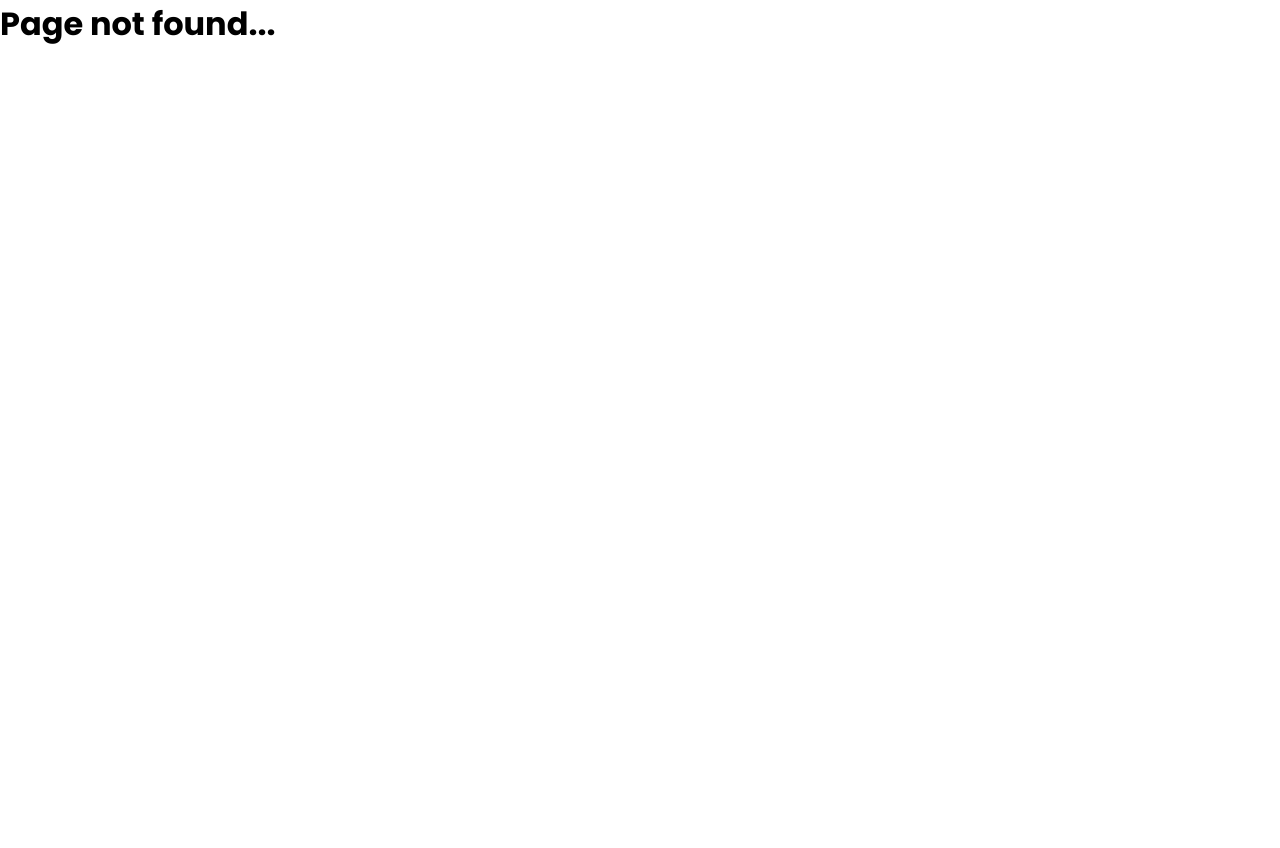
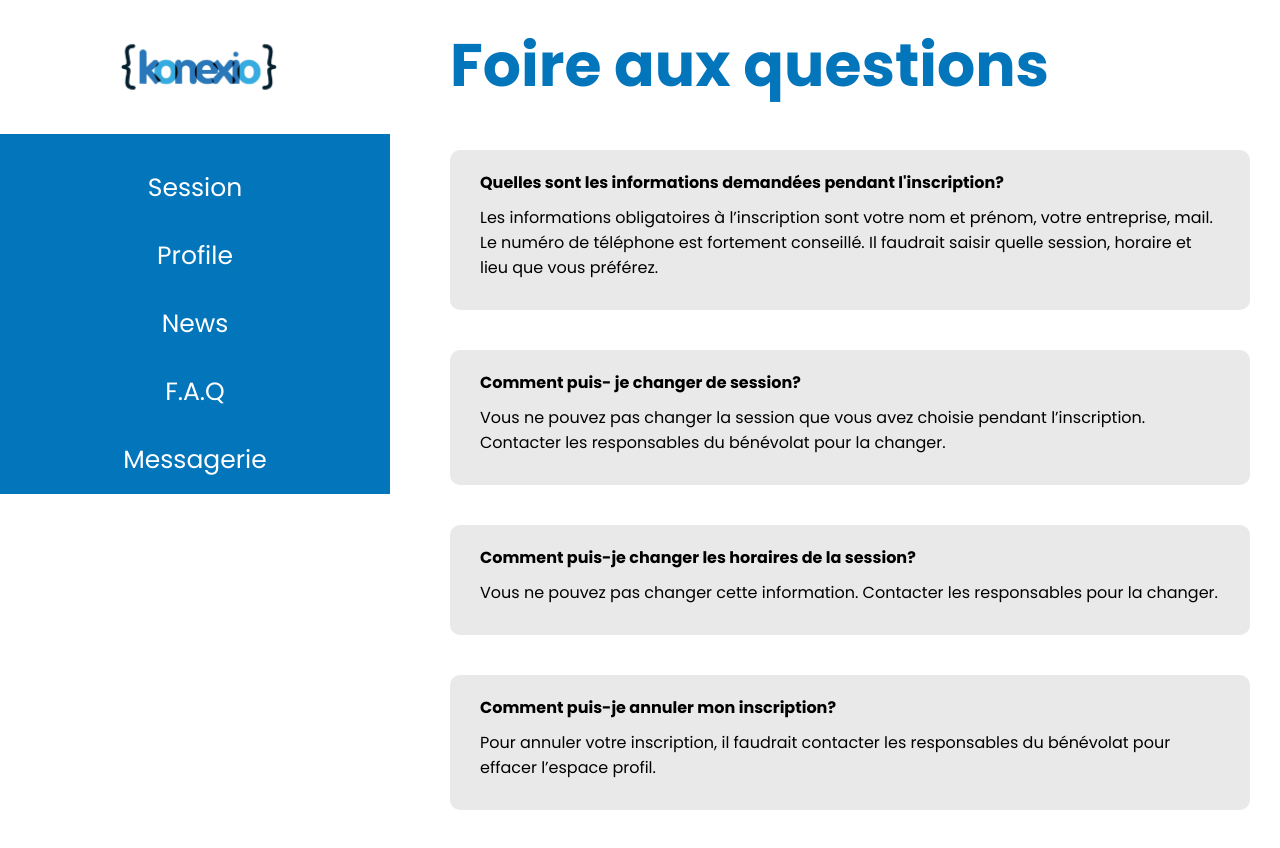
Before and after one commit to daoraCode/benevolat-konexio-frontend, a React (Create React App) app: page /faq in a window 1280 px wide. Before the commit this address had no page. Before the commit the page ends 800 px from the top, so only its background shows below. Built offline with nearby package versions, Linux system fonts and the light colour scheme.

Commit message:
FAQ page Alin

```diff
--- a/src/App.js
+++ b/src/App.js
@@ -9,6 +9,7 @@ import News from './pages/News';
 import Sessions from "./pages/Sessions";
 import { ListNewsContextProvider } from "./context/ListNews";
 import Profile from "./pages/Profile";
+import Faq from "./pages/Faq";
 
 const App = () => {
   return (
@@ -21,6 +22,7 @@ const App = () => {
           <Route path="/news" element ={<News />} />
           <Route exact path="/sessions" element={<Sessions />} />
           <Route path="/profile" element ={<Profile />} />
+          <Route path="/faq" element={<Faq />} />
           <Route path="*" element={<Error404 />} />
         </Routes>
         </ListNewsContextProvider>
--- /dev/null
+++ b/src/pages/Faq.js
@@ -0,0 +1,49 @@
+import React from 'react';
+import Sidebar from '../components/Sidebar';
+import styled from "styled-components"
+import { Title, Content, Container } from '../components/styled-components/FormPage';
+
+
+const DIV = styled.div`
+  background: #E9E9E9;
+  border-radius: 10px;
+  padding: 20px 30px;
+  margin: 40px 0;
+
+  p {
+        padding: 10px 0;
+    }
+
+  `
+
+
+
+const Faq = () => {
+    return (
+
+        <Container>
+            <Sidebar />
+            <Content>
+                <Title>Foire aux questions</Title>
+                <DIV>
+                    <h4>Quelles sont les informations demandées pendant l'inscription?</h4>
+                    <p>Les informations obligatoires à l’inscription sont votre nom et prénom, votre entreprise, mail. Le numéro de téléphone est fortement conseillé. Il faudrait saisir quelle session, horaire et lieu que vous préférez.</p>
+                </DIV>
+                <DIV>
+                    <h4>Comment puis- je changer de session?</h4>
+                    <p>Vous ne pouvez pas changer la session que vous avez choisie pendant l’inscription. Contacter les responsables du bénévolat pour la changer.</p>
+                </DIV>
+                <DIV>
+                    <h4>Comment puis-je changer les horaires de la session?</h4>
+                    <p>Vous ne pouvez pas changer cette information. Contacter les responsables pour la changer.</p>
+                </DIV>
+                <DIV>
+                    <h4>Comment puis-je annuler mon inscription?</h4>
+                    <p>Pour annuler votre inscription, il faudrait contacter les responsables du bénévolat pour effacer l’espace profil.</p>
+                </DIV>
+            </Content>
+        </Container>
+    );
+};
+
+export default Faq;
```
